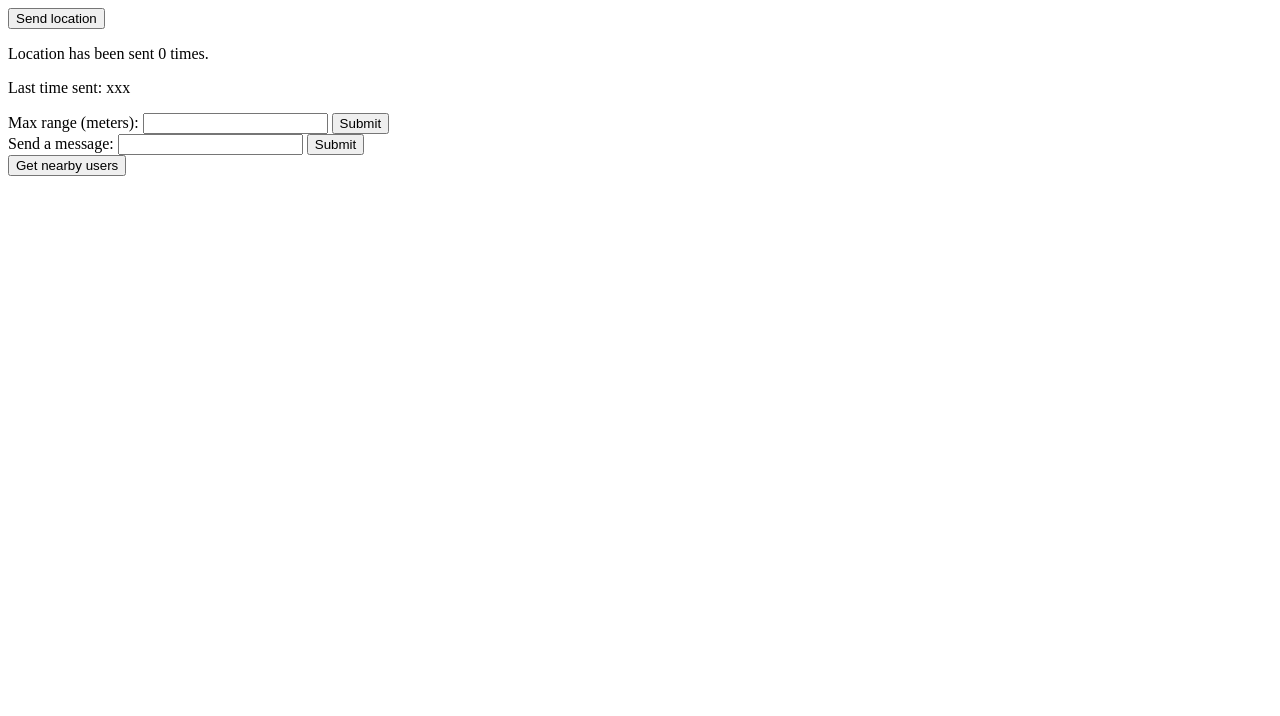
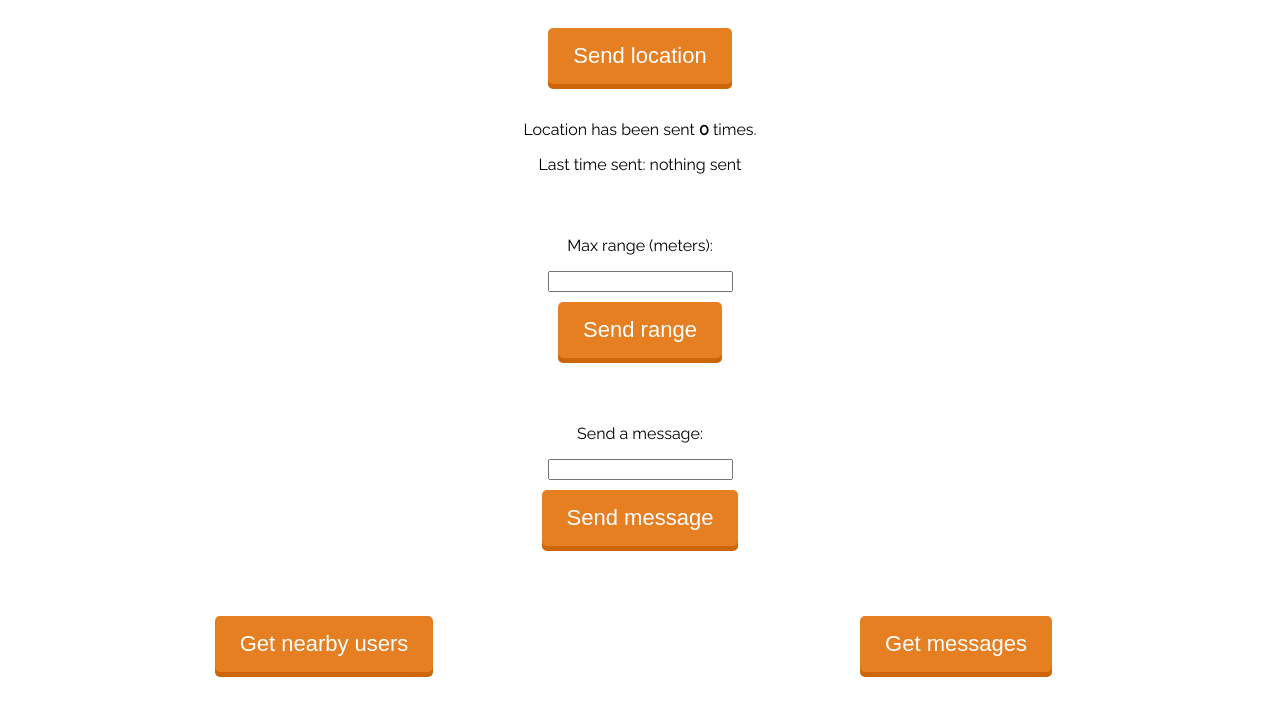
Before and after one commit to DuarteDx/ASInt, a plain HTML site: page Project/client/index.html in a window 1280 px wide. Drawn offline with nearby package versions, Linux system fonts and the light colour scheme.

Commit message:
client interface

```diff
--- a/Project/client/index.html
+++ b/Project/client/index.html
@@ -10,28 +10,30 @@
 <body>
 
     <div id="sendLocation">
-        <button v-on:click="locationSentCounter += 1">Send location</button>
-        <p>Location has been sent {{ locationSentCounter }} times.</p>
+        <button v-on:click="handleSubmit">Send location</button>
+        <p>Location has been sent <strong>{{ locationSentCounter }}</strong> times.</p>
         <p>Last time sent: {{ locationSentLast }}</p>
     </div>
 
     <div id="sendRange">
         <form @submit.prevent="handleSubmit">
             <label>
-                Max range (meters):
+                <p>Max range (meters):</p>
                 <input type="number" v-model="range">
+                <br>
             </label>
-            <button type="submit">Submit</button>
+            <button type="submit">Send range</button>
         </form>
     </div>
 
     <div id="sendMessage">
         <form @submit.prevent="handleSubmit">
             <label>
-                Send a message:
+                <p>Send a message:</p>
                 <input type="text" v-model="userMessage">
+                <br>
             </label>
-            <button type="submit">Submit</button>
+            <button type="submit">Send message</button>
         </form>
     </div>
 
@@ -42,6 +44,13 @@
         </li>
     </div>
 
+    <div id="getMessages">
+        <button v-on:click="getListOfMessages">Get messages</button>
+        <li v-for="message in messageList">
+            <strong>{{message.from}}</strong>: {{ message.content }}
+        </li>
+    </div>
+
 
     <script src="https://cdn.jsdelivr.net/npm/vue@2.5.13/dist/vue.js"></script>
     <script src="js/main.js"></script>
--- a/Project/client/js/main.js
+++ b/Project/client/js/main.js
@@ -1,9 +1,19 @@
 var sendLocation = new Vue({
-    el: '#sendLocation',
-    data: {
-      locationSentCounter: 0,
-      locationSentLast: 'xxx'
+  el: '#sendLocation',
+  data: {
+    locationSentCounter: 0,
+    locationSentLast: 'nothing sent'
+  },
+  methods: {
+    handleSubmit() {
+      this.locationSentCounter += 1;
+
+      var currentdate = new Date();
+      this.locationSentLast = currentdate.getHours() + ":"
+                              + currentdate.getMinutes() + ":"
+                              + currentdate.getSeconds();
     }
+  }
 })
 
 var sendRange = new Vue({
@@ -41,7 +51,27 @@ var getNearbyUsers = new Vue({
     getListOfNearbyUsers() {
       //ToDo: Ajax code to get list of users
       console.log('get users button pressed');
-      this.nearbyUsersList = [{name: 'Lourenço'}];
+      this.nearbyUsersList = [{name: 'Lourenço Pato'},
+                              {name: 'José Peres'},
+                              {name: 'Francisco Azevedo'}
+                            ];
     }
   }
 })
+
+var getMessages = new Vue({
+  el: '#getMessages',
+  data: {
+    messageList: [],
+  },
+  methods: {
+    getListOfMessages() {
+      //ToDo: Ajax code to get list of messages
+      console.log('get messages button pressed');
+      this.messageList = [{from: 'Duarte', content: 'Oi, tudo bem?'},
+                          {from: 'BotSDEEC', content: 'Não baloiçar nas cadeiras!'},
+                          {from: 'ISTPress', content: 'Notícia de última hora: grupo de alunos sobredotados tiram 20 na cadeira de ASint!'}
+                        ];
+    }
+  }
+})
--- a/Project/client/style/stylesheet.css
+++ b/Project/client/style/stylesheet.css
@@ -0,0 +1,90 @@
+@import url('https://fonts.googleapis.com/css?family=Raleway');
+
+body {
+    font-family: 'Raleway', sans-serif;
+    display: flex;
+    flex-direction: row;
+    flex-wrap: wrap;
+    text-align: center;
+    list-style-type: none;
+}
+
+button {
+    text-decoration: none;
+    color: #55acee;
+    border: none;
+    transition: .3s;
+    -webkit-transition: .3s;
+    -moz-transition: .3s;
+    -o-transition: .3s;
+    cursor: url(http://cur.cursors-4u.net/symbols/sym-1/sym46.cur), auto;
+
+    border-radius: 5px;
+    padding: 15px 25px;
+    font-size: 22px;
+    text-decoration: none;
+    margin: 20px;
+    color: #fff;
+    position: relative;
+    display: inline-block;
+    background-color: #e67e22;
+    box-shadow: 0px 5px 0px 0px #CD6509;
+    outline: 0;
+}
+
+button:active {
+    transform: translate(0px, 5px);
+    -webkit-transform: translate(0px, 5px);
+    box-shadow: 0px 1px 0px 0px;
+    outline: 0;
+}
+
+button:hover {
+    background-color: #FF983C;
+}
+
+li {
+    margin-bottom: 10px;
+}
+
+#sendLocation {
+    flex-basis: 100%;
+    margin-bottom: 30px;
+}
+
+#sendRange {
+    flex-basis: 100%;
+    margin-bottom: 30px;
+}
+
+#sendRange form button {
+    margin-top: 10px;
+}
+
+#sendMessage {
+    flex-basis: 100%;
+    margin-bottom: 30px;
+}
+
+#sendMessage form button {
+    margin-top: 10px;
+}
+
+#getNearbyUsers {
+    flex-basis: 50%;
+    margin-bottom: 30px;
+}
+
+#getMessages {
+    flex-basis: 50%;
+    margin-bottom: 30px;
+}
+
+@media (max-width: 750px) {
+    #getNearbyUsers {
+        flex-basis: 100%;
+    }
+    #getMessages {
+        flex-basis: 100%;
+    }
+}
```
